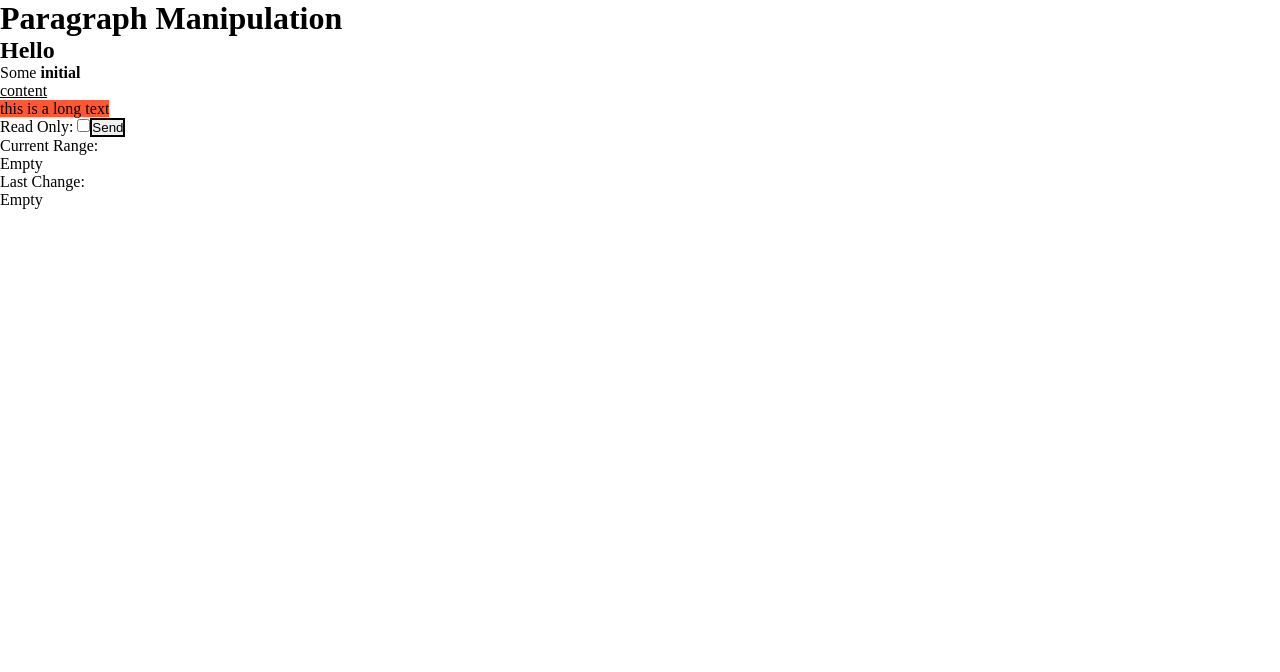
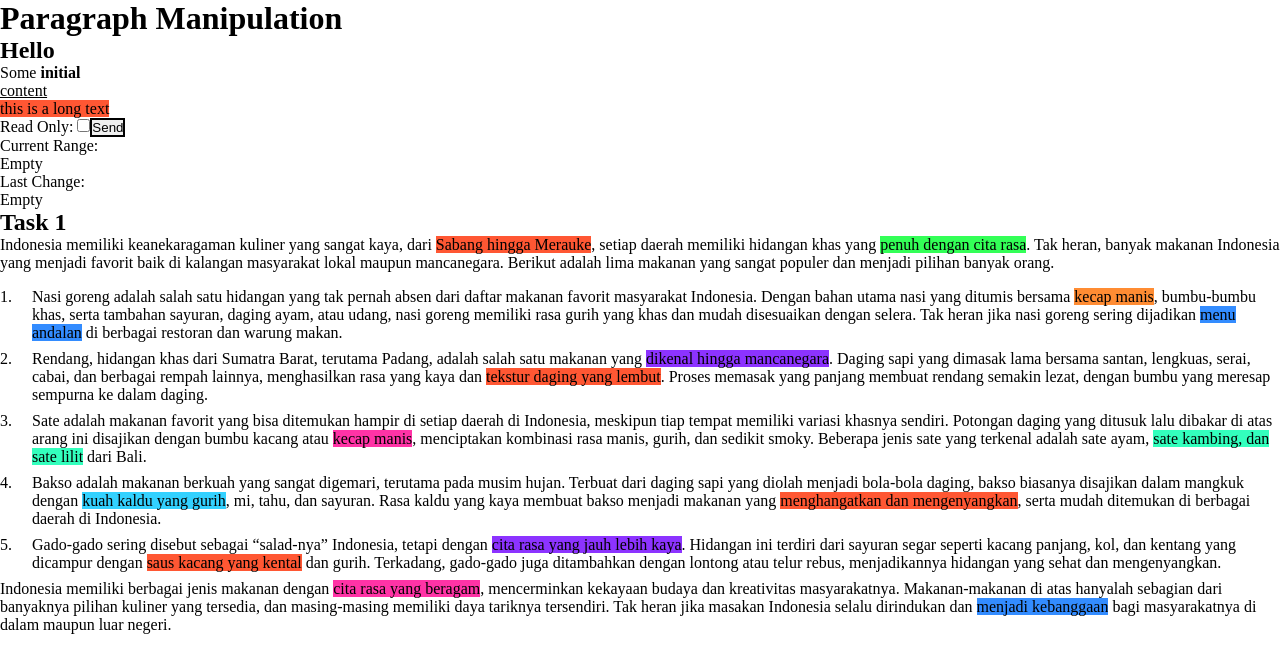
Before and after one commit to naufalpram/paragraph-manipulation, a React (Vite) app: page / in a window 1280 px wide. Shown: the top 672 px of the page. Built offline with nearby package versions, Linux system fonts and the light colour scheme.

Commit message:
feat(task-1): initial layouting and add logic for highlight

```diff
--- a/src/App.css
+++ b/src/App.css
@@ -18,3 +18,21 @@
   color: #999;
   text-transform: uppercase;
 }
+
+.task-1 {
+  p {
+    margin-bottom: 1rem;
+
+    &.numbered {
+      counter-increment: paragraph;
+      margin-left: 2em;
+      margin-bottom: 0.5rem;
+    }
+
+    &.numbered:before {
+      content: counter(paragraph) ". ";
+      margin-left: -2em;
+      margin-right: 1em;
+    }
+  }
+}
--- a/src/App.jsx
+++ b/src/App.jsx
@@ -1,6 +1,8 @@
 import { useRef, useState } from 'react';
 import QuillEditor from './components/Quill';
 import { Delta } from 'quill/core';
+import Task1 from './Task1';
+import './App.css';
 
 const App = () => {
   const [range, setRange] = useState();
@@ -114,6 +116,9 @@ const App = () => {
           <MenuItem label="Save As..." />
           <MenuItem label="Print" />
         </Menu> */}
+        <section className='task-1 w-3/4 mt-4 p-4 bg-white'>
+          <Task1 />
+        </section>
       </main>
     </>
   );
--- /dev/null
+++ b/src/Task1.jsx
@@ -0,0 +1,52 @@
+import { artikelMakananFavorit } from './assets/data/ArtikelMakananFavorit';
+
+const Task1 = () => {
+    const sentenceHighlighter = ( paragraph ) => {
+        let arrHighlighter = [];
+
+        if (paragraph.highlight) {
+            paragraph.highlight.map((highlighter) => {
+                let markedSentence = paragraph.text.slice(highlighter.start, highlighter.end);
+                arrHighlighter.push({ sentence: markedSentence, color: highlighter.color })
+            })
+        }
+
+        return wordsSplitter(arrHighlighter, paragraph.text);
+    }
+
+    const wordsSplitter = (arr, text) => {
+        let arrSentence = [];
+        let wordsToSlice = '';
+
+        arr.map((slicer) => {
+            let tempArr = [];
+            if (arrSentence.length > 0) {
+                wordsToSlice = arrSentence.pop().sentence;
+            } else {
+                wordsToSlice = text
+            }
+            tempArr = wordsToSlice.split(slicer.sentence);
+            arrSentence.push({ sentence: tempArr[0] }, slicer, { sentence: tempArr[1] });
+            console.log(wordsToSlice, tempArr, arrSentence);
+        })
+
+        return arrSentence;
+    }
+
+    return (
+        <>
+            <h1 className='text-lg mb-4'>Task 1</h1>
+            {artikelMakananFavorit.map((paragraph, idx) => {
+                return (
+                    <p key={idx} className={`${paragraph.type === 'numbering' ? 'numbered' : ''}`}>
+                        {sentenceHighlighter(paragraph).map((words, idx) => {
+                            return <span key={idx} className={`${words.color ? `highlighted-span` : ''}`} style={{background: words.color ?? 'white'}}>{words.sentence}</span>
+                        })}
+                    </p>
+                )
+            })}
+        </>
+    )
+}
+
+export default Task1
--- a/src/assets/data/ArtikelMakananFavorit.js
+++ b/src/assets/data/ArtikelMakananFavorit.js
@@ -3,56 +3,56 @@ export const artikelMakananFavorit = [
         type: "plain",
         text: "Indonesia memiliki keanekaragaman kuliner yang sangat kaya, dari Sabang hingga Merauke, setiap daerah memiliki hidangan khas yang penuh dengan cita rasa. Tak heran, banyak makanan Indonesia yang menjadi favorit baik di kalangan masyarakat lokal maupun mancanegara. Berikut adalah lima makanan yang sangat populer dan menjadi pilihan banyak orang.",
         highlight: [
-        { start: 47, end: 61, color: "#FF5733" },  // Sabang hingga Merauke
-        { start: 125, end: 139, color: "#33FF57" } // penuh dengan cita rasa
+            { start: 65, end: 86, color: "#FF5733" },  // Sabang hingga Merauke
+            { start: 130, end: 152, color: "#33FF57" } // penuh dengan cita rasa
         ]
     },
     {
         type: "numbering",
         text: "Nasi goreng adalah salah satu hidangan yang tak pernah absen dari daftar makanan favorit masyarakat Indonesia. Dengan bahan utama nasi yang ditumis bersama kecap manis, bumbu-bumbu khas, serta tambahan sayuran, daging ayam, atau udang, nasi goreng memiliki rasa gurih yang khas dan mudah disesuaikan dengan selera. Tak heran jika nasi goreng sering dijadikan menu andalan di berbagai restoran dan warung makan.",
         highlight: [
-        { start: 88, end: 101, color: "#FF8C33" },  // kecap manis
-        { start: 216, end: 228, color: "#338CFF" }  // menu andalan
+            { start: 156, end: 167, color: "#FF8C33" },  // kecap manis
+            { start: 359, end: 371, color: "#338CFF" }  // menu andalan
         ]
     },
     {
         type: "numbering",
         text: "Rendang, hidangan khas dari Sumatra Barat, terutama Padang, adalah salah satu makanan yang dikenal hingga mancanegara. Daging sapi yang dimasak lama bersama santan, lengkuas, serai, cabai, dan berbagai rempah lainnya, menghasilkan rasa yang kaya dan tekstur daging yang lembut. Proses memasak yang panjang membuat rendang semakin lezat, dengan bumbu yang meresap sempurna ke dalam daging.",
         highlight: [
-        { start: 59, end: 76, color: "#8C33FF" },   // dikenal hingga mancanegara
-        { start: 198, end: 224, color: "#FF5733" }  // tekstur daging yang lembut
+            { start: 91, end: 117, color: "#8C33FF" },   // dikenal hingga mancanegara
+            { start: 250, end: 276, color: "#FF5733" }  // tekstur daging yang lembut
         ]
     },
     {
         type: "numbering",
         text: "Sate adalah makanan favorit yang bisa ditemukan hampir di setiap daerah di Indonesia, meskipun tiap tempat memiliki variasi khasnya sendiri. Potongan daging yang ditusuk lalu dibakar di atas arang ini disajikan dengan bumbu kacang atau kecap manis, menciptakan kombinasi rasa manis, gurih, dan sedikit smoky. Beberapa jenis sate yang terkenal adalah sate ayam, sate kambing, dan sate lilit dari Bali.",
         highlight: [
-        { start: 141, end: 153, color: "#FF33A6" }, // kecap manis
-        { start: 234, end: 254, color: "#33FFBD" }  // sate kambing dan sate lilit
+            { start: 236, end: 247, color: "#FF33A6" }, // kecap manis
+            { start: 361, end: 389, color: "#33FFBD" }  // sate kambing dan sate lilit
         ]
     },
     {
         type: "numbering",
         text: "Bakso adalah makanan berkuah yang sangat digemari, terutama pada musim hujan. Terbuat dari daging sapi yang diolah menjadi bola-bola daging, bakso biasanya disajikan dalam mangkuk dengan kuah kaldu yang gurih, mi, tahu, dan sayuran. Rasa kaldu yang kaya membuat bakso menjadi makanan yang menghangatkan dan mengenyangkan, serta mudah ditemukan di berbagai daerah di Indonesia.",
         highlight: [
-        { start: 96, end: 115, color: "#33D1FF" },  // kuah kaldu yang gurih
-        { start: 205, end: 220, color: "#FF5733" }  // menghangatkan dan mengenyangkan
+            { start: 187, end: 208, color: "#33D1FF" },  // kuah kaldu yang gurih
+            { start: 289, end: 320, color: "#FF5733" }  // menghangatkan dan mengenyangkan
         ]
     },
     {
         type: "numbering",
         text: "Gado-gado sering disebut sebagai “salad-nya” Indonesia, tetapi dengan cita rasa yang jauh lebih kaya. Hidangan ini terdiri dari sayuran segar seperti kacang panjang, kol, dan kentang yang dicampur dengan saus kacang yang kental dan gurih. Terkadang, gado-gado juga ditambahkan dengan lontong atau telur rebus, menjadikannya hidangan yang sehat dan mengenyangkan.",
         highlight: [
-        { start: 80, end: 98, color: "#8C33FF" },   // cita rasa yang jauh
-        { start: 161, end: 176, color: "#FF5733" }  // saus kacang yang kental
+            { start: 70, end: 100, color: "#8C33FF" },   // cita rasa yang jauh
+            { start: 204, end: 227, color: "#FF5733" }  // saus kacang yang kental
         ]
     },
     {
         type: "plain",
         text: "Indonesia memiliki berbagai jenis makanan dengan cita rasa yang beragam, mencerminkan kekayaan budaya dan kreativitas masyarakatnya. Makanan-makanan di atas hanyalah sebagian dari banyaknya pilihan kuliner yang tersedia, dan masing-masing memiliki daya tariknya tersendiri. Tak heran jika masakan Indonesia selalu dirindukan dan menjadi kebanggaan bagi masyarakatnya di dalam maupun luar negeri.",
         highlight: [
-        { start: 32, end: 50, color: "#FF33A6" },   // cita rasa yang beragam
-        { start: 218, end: 230, color: "#338CFF" }  // menjadi kebanggaan
+            { start: 49, end: 71, color: "#FF33A6" },   // cita rasa yang beragam
+            { start: 329, end: 347, color: "#338CFF" }  // menjadi kebanggaan
         ]
     }
 ];
```
